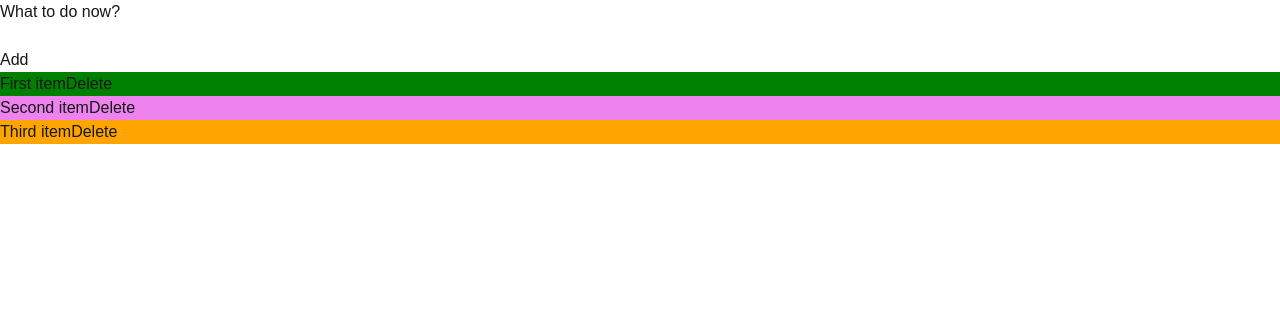
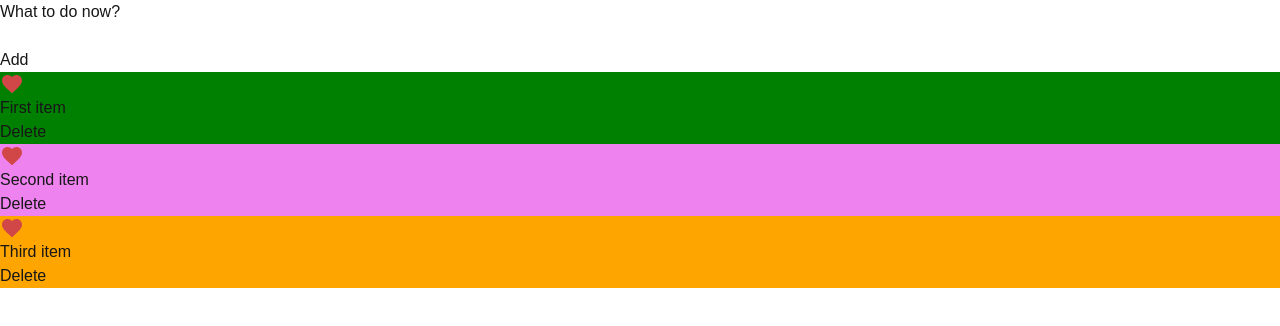
Before and after one commit to sameerehmad/to-do-list-in-react, a Next.js app: page / in a window 1280 px wide. Shown: the top 326 px of the page. Built offline with nearby package versions, Linux system fonts and the light colour scheme.

Commit message:
Favourite tag shown and well positioned

```diff
--- a/src/app/components/List/list.tsx
+++ b/src/app/components/List/list.tsx
@@ -49,7 +49,7 @@ export default function List ({initItems} : {initItems : TodoItem[]}){
             >
                 Add
             </button>
-            <ul className="relative w-full py-8 my-2 bg-gray-200 rounded-lg">
+            <ul className="w-full py-8 my-2 bg-gray-200 rounded-lg flex justify-center flex-col">
                 {items.map((item) => (
                     <ListItem key={item.id} item={item} deleteHandler={deleteItem} />
                 ))}
--- a/src/app/components/ListItem/listItem.tsx
+++ b/src/app/components/ListItem/listItem.tsx
@@ -6,18 +6,22 @@ type TodoItem = {
 };
 export default function ListItem({item, deleteHandler} : {item : TodoItem, deleteHandler : (id : number) => void}) {
     return (
-        <li className="mx-auto my-2 px-4 py-2 w-11/12 flex align-items-center rounded-xl text-lg border-black border group" style={{backgroundColor : item.color}}>
-            <span className="flex flex-grow align-middle justify-center my-1 break-all flex-wrap h-8 ">{item.todo}</span>
+        <li className="mx-auto my-2 px-4 py-3 w-11/12 inline-flex gap-10 justify-center items-center rounded-xl text-lg border-black border overflow-hidden group" style={{backgroundColor : item.color}}>
+            <div data-svg-wrapper className="relative">
+                <svg width="24" height="24" viewBox="0 0 24 24" fill="none" xmlns="http://www.w3.org/2000/svg">
+                    <path d="M12 21.35L10.55 20.03C5.4 15.36 2 12.28 2 8.5C2 5.42 4.42 3 7.5 3C9.24 3 10.91 3.81 12 5.09C13.09 3.81 14.76 3 16.5 3C19.58 3 22 5.42 22 8.5C22 12.28 18.6 15.36 13.45 20.04L12 21.35Z" fill="#D14646"/>
+                </svg>
+            </div>
+            <div className="grow shrink basis-0 text-center my-1 break-all font-medium">{item.todo}</div>
 
             <button
-                className="bg-red-100 text-red py-1
-                           rounded-full w-1/6 mr-1 my-1
-                           h-12
+                className="bg-red-100 text-red py-2 px-6
+                           rounded-full text-center
                            group-hover:opacity-90 opacity-0
                            transition-all duration-300
                            hover:opacity-100 hover:bg-red-700
-                           hover:text-white hover:scale-110
-                           hover:font-bold"
+                           hover:text-white hover:text-lg
+                           hover:font-bold hover:px-6"
                            onClick={() => deleteHandler(item.id)}
             >
                 Delete
```
